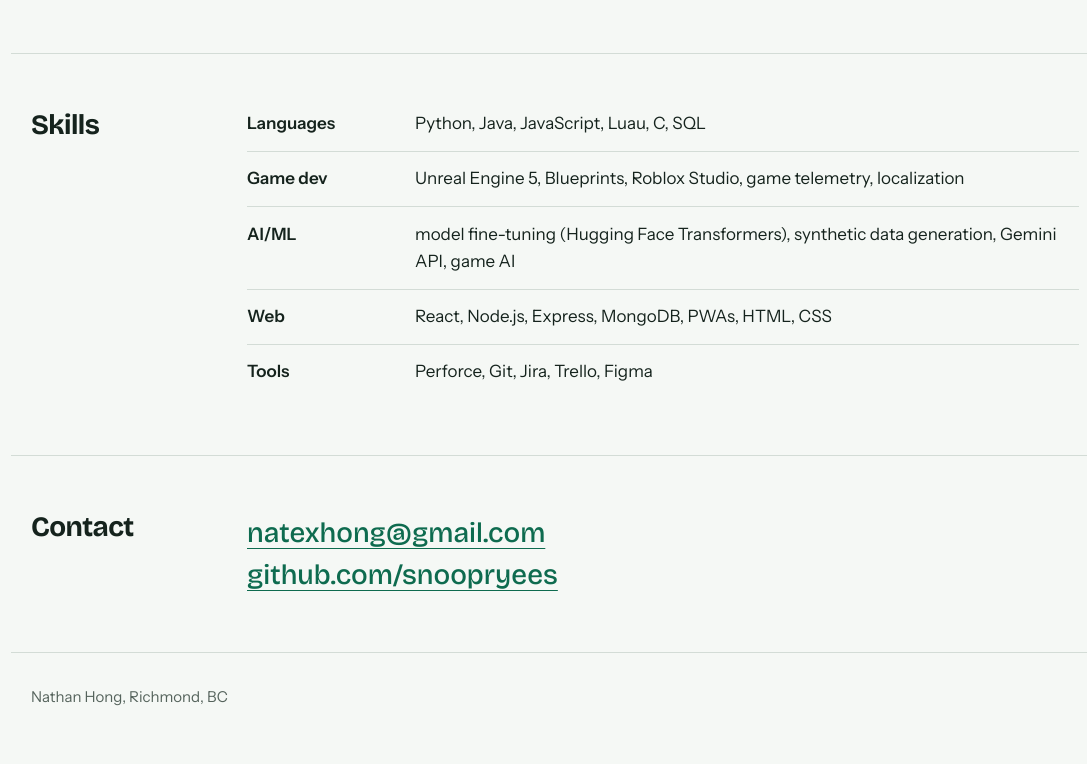
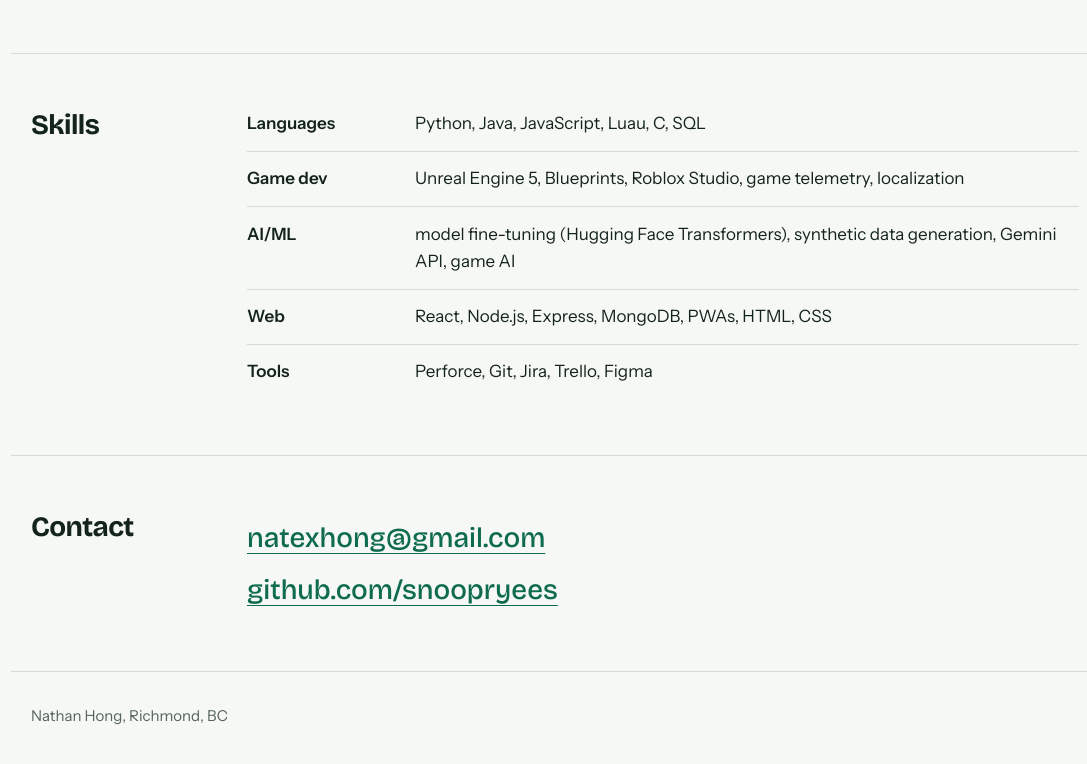
Before and after one commit to snoopryees/snoopryees.github.io, a plain HTML site: page index.html in a window 1280 px wide. Shown: the part 2463-3227 px from the top of the page, without its empty margins (85-1172 px from the left). Drawn offline with nearby package versions, Linux system fonts and the light colour scheme.

Commit message:
Tighten nav spacing on narrow phones and enlarge contact link tap targets

```diff
--- a/style.css
+++ b/style.css
@@ -114,7 +114,7 @@ a:hover {
 .site-nav {
   display: flex;
   flex-wrap: wrap;
-  gap: 0.25rem 1.5rem;
+  gap: 0.25rem clamp(0.9rem, 4vw, 1.5rem);
   padding-block: 1.25rem;
 }
 
@@ -440,6 +440,11 @@ h3 {
   overflow-wrap: anywhere;
 }
 
+.contact-line a {
+  display: inline-block;
+  padding-block: 0.3rem;
+}
+
 .site-footer {
   padding-block: 2rem 3rem;
   border-top: 1px solid var(--line);
```
